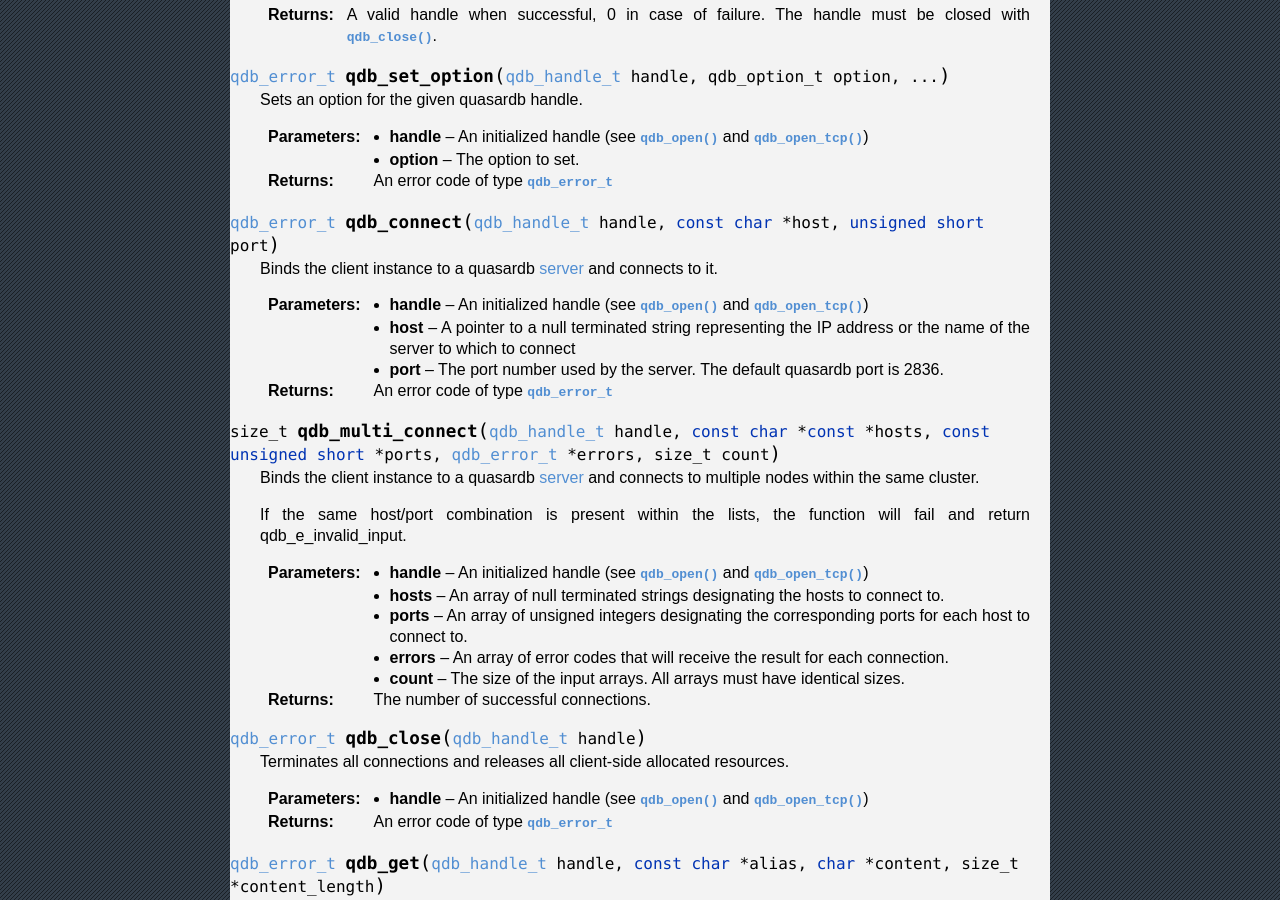
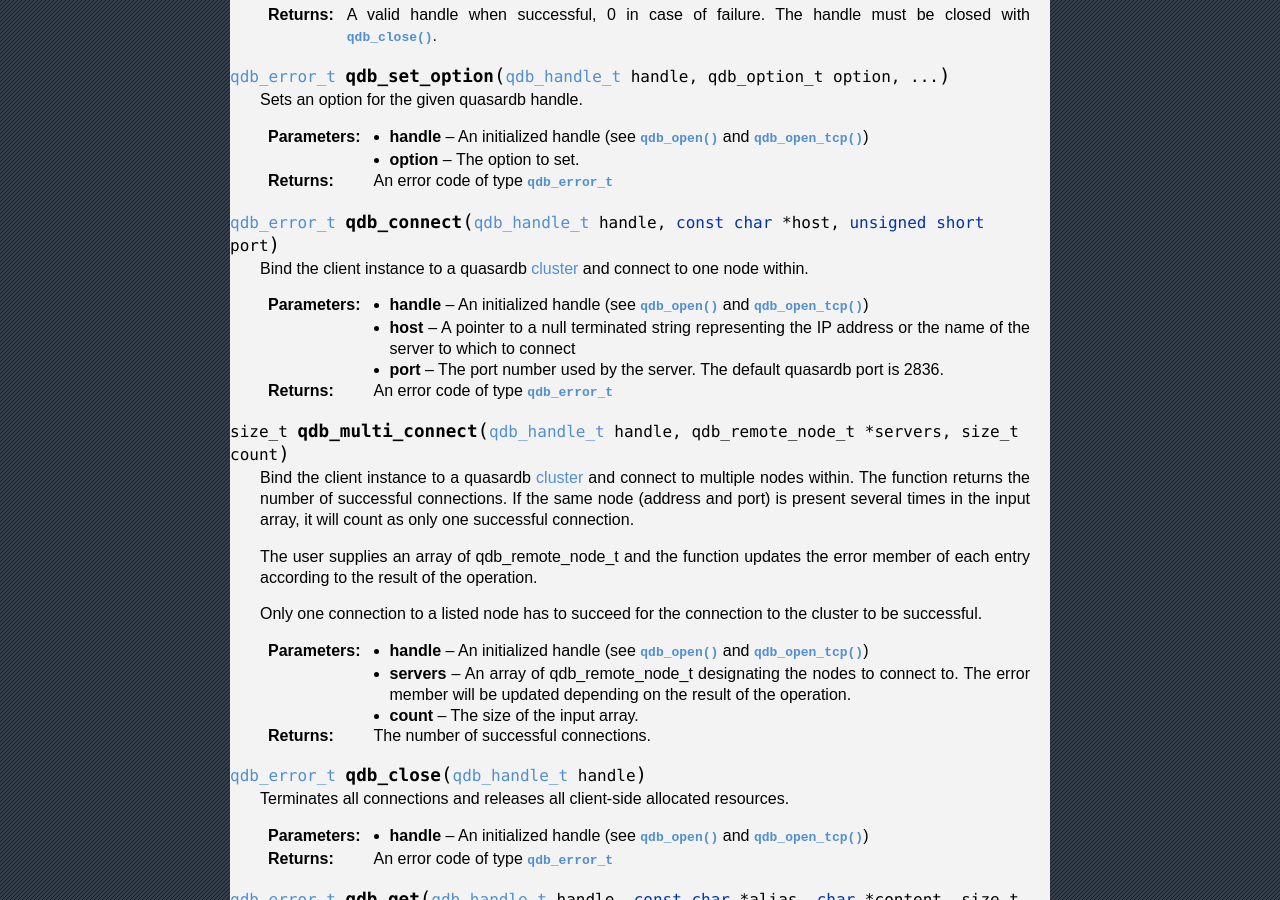
Before and after one commit to iltommi/qdb-documentation, a Sphinx documentation site: the page built from source/api/c.rst, in a window 1280 px wide and 900 px high, scrolled down 6860 px. Built offline with Sphinx 7.4.7, drawn with Linux system fonts in a browser that asks for light colours.

Commit message:
Case 502
Update multi connect api doc

```diff
--- a/source/api/c.rst
+++ b/source/api/c.rst
@@ -352,7 +352,7 @@ Reference
 
 .. c:function:: qdb_error_t qdb_connect(qdb_handle_t handle, const char * host, unsigned short port)
 
-    Binds the client instance to a quasardb :term:`server` and connects to it.
+    Bind the client instance to a quasardb :term:`cluster` and connect to one node within.
 
     :param handle: An initialized handle (see :c:func:`qdb_open` and :c:func:`qdb_open_tcp`)
     :param host: A pointer to a null terminated string representing the IP address or the name of the server to which to connect
@@ -360,17 +360,19 @@ Reference
 
     :return: An error code of type :c:type:`qdb_error_t`
 
-.. c:function:: size_t qdb_multi_connect(qdb_handle_t handle, const char * const * hosts, const unsigned short * ports, qdb_error_t * errors, size_t count)
+.. c:function:: size_t qdb_multi_connect(qdb_handle_t handle, qdb_remote_node_t * servers, size_t count)
 
-    Binds the client instance to a quasardb :term:`server` and connects to multiple nodes within the same cluster.
+    Bind the client instance to a quasardb :term:`cluster` and connect to multiple nodes within. The function returns the number of successful
+    connections. If the same node (address and port) is present several times in the input array, it will count as only one successful
+    connection.
 
-    If the same host/port combination is present within the lists, the function will fail and return qdb_e_invalid_input.
+    The user supplies an array of qdb_remote_node_t and the function updates the error member of each entry according to the result of the operation.
+
+    Only one connection to a listed node has to succeed for the connection to the cluster to be successful.
 
     :param handle: An initialized handle (see :c:func:`qdb_open` and :c:func:`qdb_open_tcp`)
-    :param hosts: An array of null terminated strings designating the hosts to connect to.
-    :param ports: An array of unsigned integers designating the corresponding ports for each host to connect to.
-    :param errors: An array of error codes that will receive the result for each connection.
-    :param count: The size of the input arrays. All arrays must have identical sizes.
+    :param servers: An array of qdb_remote_node_t designating the nodes to connect to. The error member will be updated depending on the result of the operation.
+    :param count: The size of the input array.
 
     :return: The number of successful connections.
 
--- a/source/api/cpp.rst
+++ b/source/api/cpp.rst
@@ -169,16 +169,15 @@ Reference
 
     .. cpp:function:: size_t multi_connect(const char * const * hosts, const unsigned short * ports, qdb_error_t * errors, size_t count)
 
-        Initialize all required resources and connect to multiple nodes within the same cluster.
+        Initialize all required resources, bind the client instance to a quasardb :term:`cluster` and connect to multiple nodes within. The function returns the number of successful connections. If the same node (address and port) is present several times in the input array, it will count as only one successful connection.
 
-        If the same host/port combination is present within the lists, the function will fail and return qdb_e_invalid_input.
+        The user supplies an array of qdb_remote_node_t and the function updates the error member of each entry according to the result of the operation.
 
-        Only one connection within the list has to complete for the call to succeed.
+        Only one connection to a listed node has to succeed for the connection to the cluster to be successful.
 
-        :param hosts: An array of null terminated strings designating the hosts to connect to.
-        :param ports: An array of unsigned integers designating the corresponding ports for each host to connect to.
-        :param errors: An array of error codes that will receive the result for each connection.
-        :param count: The size of the input arrays. All arrays must have identical sizes.
+        :param handle: An initialized handle (see :c:func:`qdb_open` and :c:func:`qdb_open_tcp`)
+        :param servers: An array of qdb_remote_node_t designating the nodes to connect to. The error member will be updated depending on the result of the operation.
+        :param count: The size of the input array.
 
         :return: The number of successful connections.
 
```
